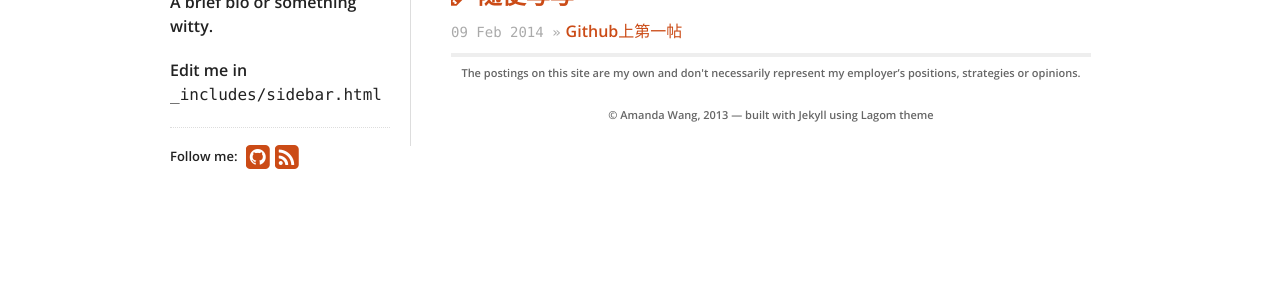
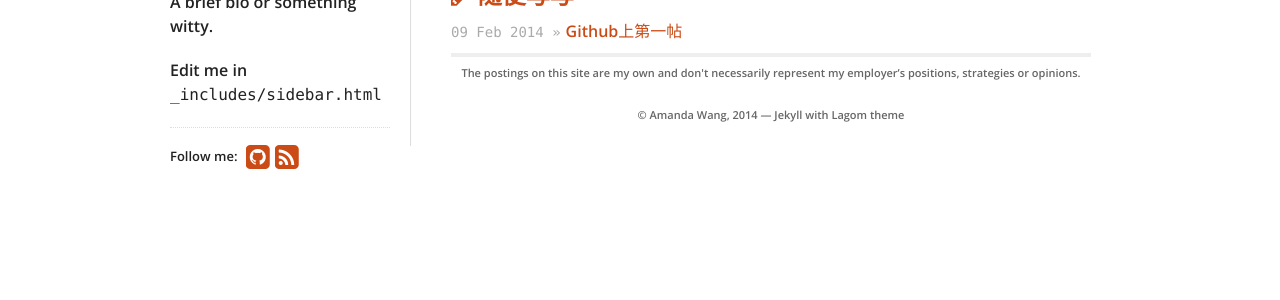
Before and after one commit to fantaghiro/fantaghiro.github.io, a Jekyll site: the page built from index.html, in a window 1280 px wide. Shown: the part 317-617 px from the top of the page. Built offline with Jekyll 4.4.1, drawn with Linux system fonts in a browser that asks for light colours; nearby versions of some CDN libraries.

Commit message:
Update footer.html

```diff
--- a/_includes/footer.html
+++ b/_includes/footer.html
@@ -7,6 +7,6 @@
   {% endif %}
 
   <p>
-    © {{ site.theme.name }}, 2013 &mdash; built with Jekyll using Lagom theme
+    © {{ site.theme.name }}, 2014 &mdash; Jekyll with Lagom theme
   </p>
 </div>
```
